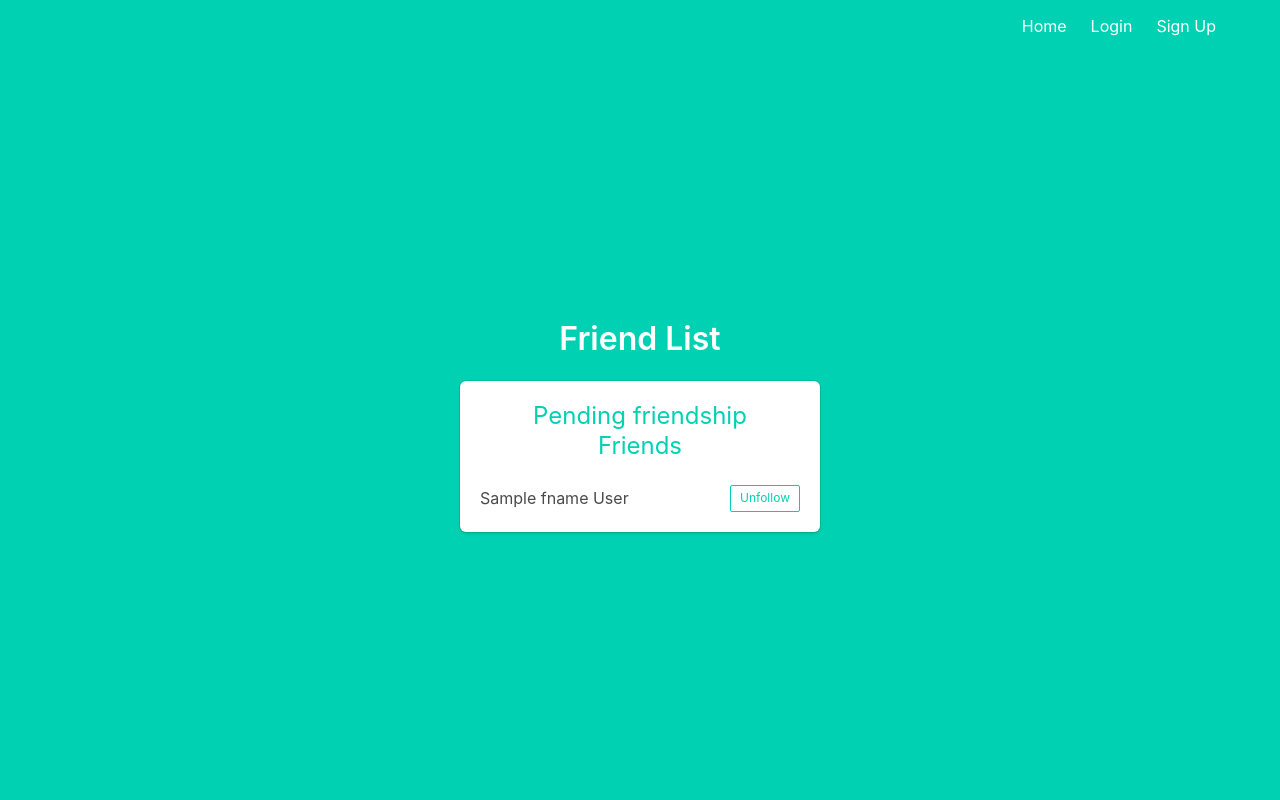
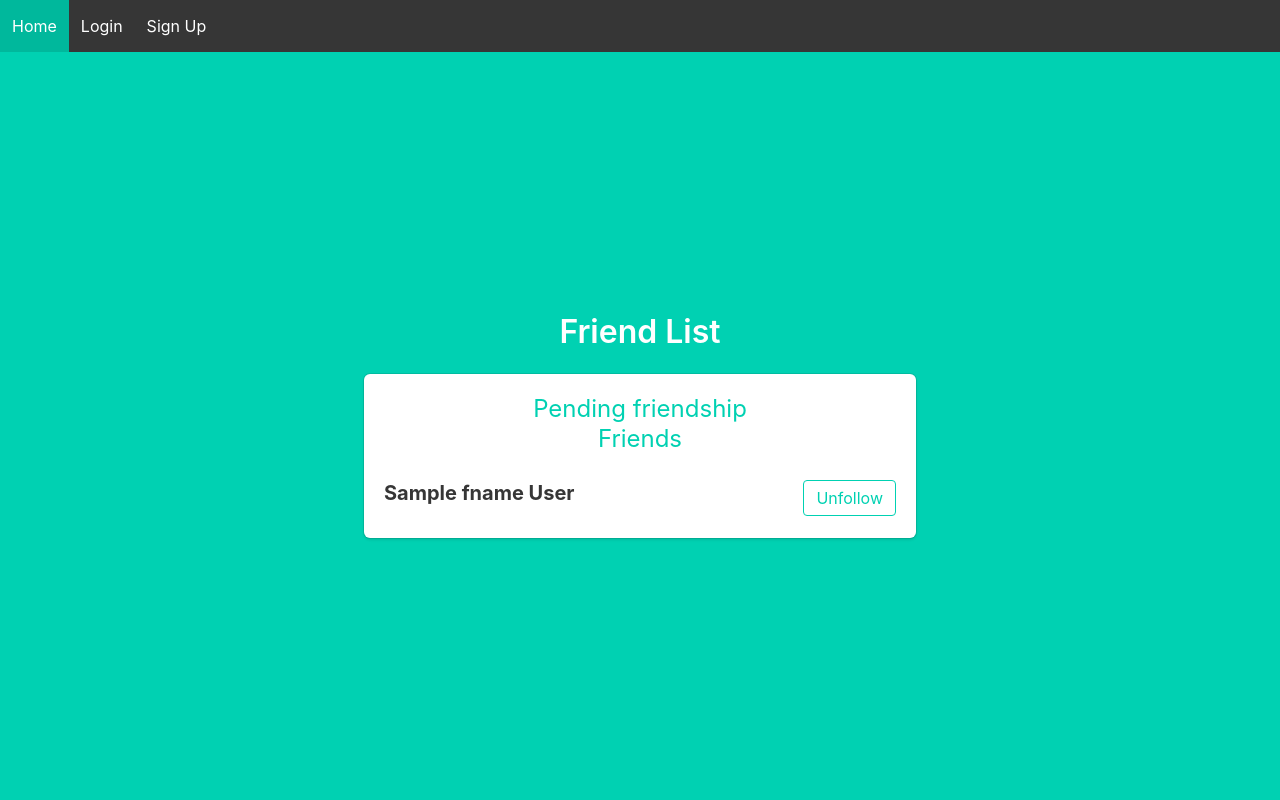
Before and after one commit to vin-lz/cs6083-principles-of-database-systems-final-project, a Flask app: template templates/friends.html in a window 1280 px wide. Run offline with Flask 2, Linux system fonts and the light colour scheme; the template is opened without the code that fills it: most values are stand-ins (such as "Sample title", 1, 10 or a date in 2020); some libraries are stand-ins or nearby versions.

Commit message:
chore: Format

```diff
--- a/__init__.py
+++ b/__init__.py
@@ -6,6 +6,7 @@ from flask_sqlalchemy import SQLAlchemy
 from flask_login import LoginManager
 # ------------------------------------------------------------------------------
 import logging
+# ------------------------------------------------------------------------------
 
 # logging.basicConfig()
 # logging.getLogger('sqlalchemy.engine').setLevel(logging.INFO)
@@ -19,6 +20,7 @@ def create_app():
     app.config['SECRET_KEY'] = 'cloudsmile'
     app.config['SQLALCHEMY_DATABASE_URI'] = 'sqlite:///db.sqlite3'
     app.debug = True
+
     db.init_app(app)
 
     login_manager = LoginManager()
--- a/templates/account.html
+++ b/templates/account.html
@@ -1,7 +1,7 @@
 {% extends "base.html" %}
 
 {% block content %}
-<div class="column is-4 is-offset-4">
+<div class="column is-6 is-offset-3">
     <h1 class="title">
         Welcome, {{ user.fname }} {{ user.lname }}!
     </h1>
--- a/templates/base.html
+++ b/templates/base.html
@@ -3,24 +3,48 @@
 
 <head>
     <meta charset="utf-8">
-    <meta http-equiv="X-UA-Compatible" content="IE=edge">
     <meta name="viewport" content="width=device-width, initial-scale=1">
     <title>Project</title>
     <link rel="stylesheet" href="https://cdnjs.cloudflare.com/ajax/libs/bulma/0.7.2/css/bulma.min.css" />
+    <script defer src="https://use.fontawesome.com/releases/v5.3.1/js/all.js"></script>
 </head>
 
 <body>
     <section class="hero is-primary is-fullheight">
+        <div class="hero-head">
+            <nav class="navbar has-background-dark" role="navigation" aria-label="main navigation">
+                <div class="navbar-brand">
+                    <a role="button" class="navbar-burger burger" aria-label="menu" aria-expanded="false"
+                        data-target="navbarBasicExample">
+                        <span aria-hidden="true"></span>
+                        <span aria-hidden="true"></span>
+                        <span aria-hidden="true"></span>
+                    </a>
+                </div>
 
-        <div class="hero-head">
-            <nav class="navbar">
-                <div class="container">
-
-                    <div id="navbarMenuHeroA" class="navbar-menu">
-                        <div class="navbar-end">
+                <div id="navbarMenuHeroA" class="navbar-menu ">
+                    <div class="navbar-start">
                         <a href="{{ url_for('main.index') }}" class="navbar-item">
                             Home
                         </a>
+
+                        {% if current_user.is_authenticated %}
+                        <div class="navbar-item has-dropdown is-hoverable has-text-white has-background-dark">
+                            <a class="navbar-link has-background-dark">
+                                Follow
+                            </a>
+
+                            <div class="navbar-dropdown has-background-dark">
+                                <a class="navbar-item has-text-white" href="{{ url_for('follow.friendship') }}">
+                                    Friends
+                                </a>
+                                <a class="navbar-item has-text-white" href="{{ url_for('follow.neighbor') }}">
+                                    Neighbors
+                                </a>
+                            </div>
+                        </div>
+                        {% endif %}
+
                         {% if current_user.is_authenticated %}
                         <a href="{{ url_for('auth.account') }}" class="navbar-item">
                             Account
@@ -42,7 +66,6 @@
                         </a>
                     </div>
                 </div>
-                </div>
             </nav>
         </div>
 
--- a/templates/friends.html
+++ b/templates/friends.html
@@ -1,14 +1,8 @@
 {% extends "base.html" %}
 
 {% block content %}
-<div class="column is-4 is-offset-4">
+<div class="column is-6 is-offset-3">
     <h3 class="title">Friend List</h3>
-    <!-- <h2 class="subtitle">
-        <form method="POST" action="/follow">
-            <input class="button is-primary is-inverted" type="submit" name="category" value="Friends">
-            <input class="button is-primary is-inverted" type="submit" name="category" value="Neighbors">
-        </form>
-    </h2> -->
     <div class="box">
         {% with messages = get_flashed_messages() %}
         {% if messages %}
@@ -25,14 +19,13 @@
             <li>
                 <form method="POST" action="/friends">
                     <div class="field level">
-                        <label class="level-left">{{i[0].fname}} {{i[0].lname}} </label>
+                        <label class="label level-left is-medium">{{i[0].fname}} {{i[0].lname}} </label>
                         <div class="control">
                             <input type="hidden" name="follower" value="{{ i[1].follower }}">
                             <input type="hidden" name="followee" value="{{ i[1].followee }}">
-                            <!-- <input type="hidden" name="category" value="Friends"> -->
-                            <input class="button is-small is-primary is-outlined" type="submit" name="action"
+                            <input class="button is-primary is-outlined" type="submit" name="action"
                                 value="Accept">
-                            <input class="button is-small is-primary is-outlined" type="submit" name="action"
+                            <input class="button is-primary is-outlined" type="submit" name="action"
                                 value="Reject">
                         </div>
                     </div>
@@ -52,12 +45,12 @@
             <li>
                 <form method="POST" action="/friends">
                     <div class="field level">
-                        <label class="level-left">{{i[0].fname}} {{i[0].lname}} </label>
+                        <label class="label level-left is-medium">{{i[0].fname}} {{i[0].lname}} </label>
                         <div class="control">
                             <input type="hidden" name="follower" value="{{ i[1].follower }}">
                             <input type="hidden" name="followee" value="{{ i[1].followee }}">
                             <!-- <input type="hidden" name="category" value="Friends"> -->
-                            <input class="button is-small is-primary is-outlined" type="submit" name="action"
+                            <input class="button is-primary is-outlined" type="submit" name="action"
                                 value="Unfollow">
                         </div>
                     </div>
--- a/templates/index.html
+++ b/templates/index.html
@@ -2,7 +2,7 @@
 
 {% block content %}
 <h1 class="title">
-    CS-GY6083 Priciple of Database Systems Final Project
+    CS-GY6083 Principle of Database Systems Final Project
 </h1>
 </div>
 {% endblock %}
--- a/templates/signup.html
+++ b/templates/signup.html
@@ -1,7 +1,7 @@
 {% extends "base.html" %}
 
 {% block content %}
-<div class="column is-4 is-offset-4">
+<div class="column is-6 is-offset-3">
     <h3 class="title">Sign Up</h3>
     <div class="box">
         {% with messages = get_flashed_messages() %}
```
Also changed, not shown: auth.py (+16 -10 lines), follow.py (+22 -17 lines), main.py (+2 -8 lines), models.py (+14 -2 lines), templates/neighbors.html (+5 -6 lines). Lines whose indentation alone changed are shown as unchanged.
